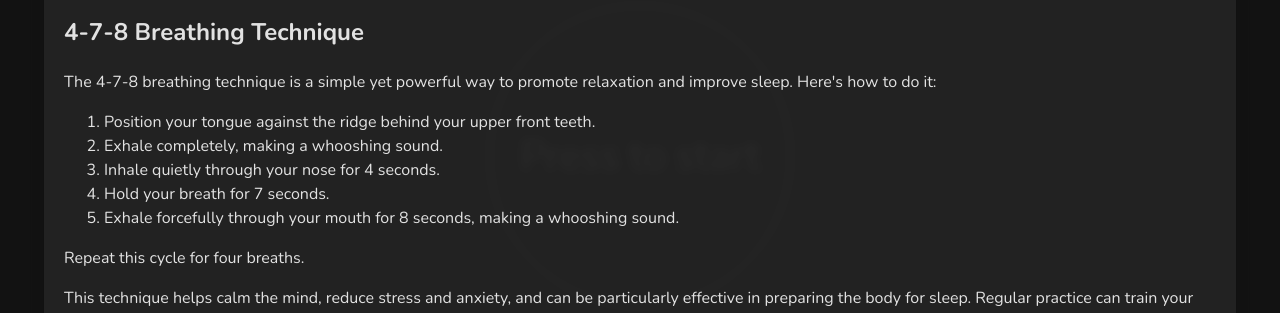
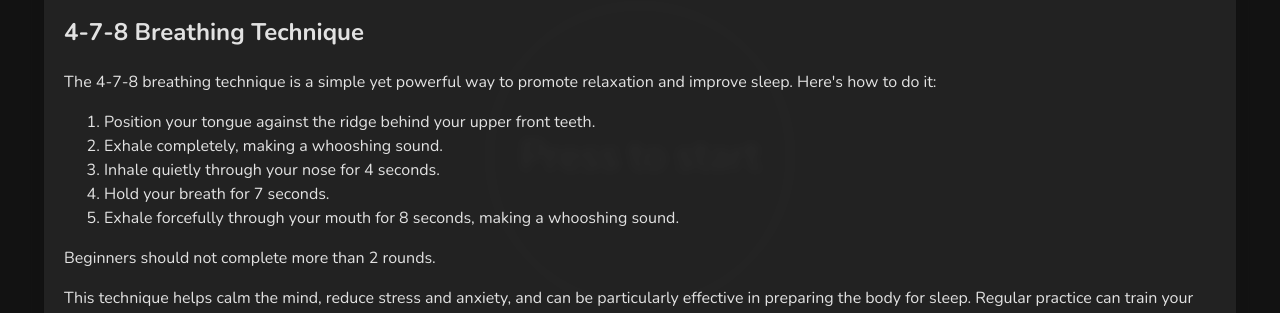
Before and after one commit to TimEngleSF/4-7-8-Breathing-Visualizer, a React (Vite) app: page / in a window 1280 px wide. Both pictures are taken after a click on the button "Learn the Technique". Shown: the part 213-526 px from the top of the page. Built offline with nearby package versions, Linux system fonts and the light colour scheme.

Commit message:
✍️Update instructions in modal

```diff
--- a/src/components/Modal.tsx
+++ b/src/components/Modal.tsx
@@ -32,7 +32,7 @@ const Modal: FC<ModalProps> = ({ isOpen, onClose }) => {
                             making a whooshing sound.
                         </li>
                     </ol>
-                    Repeat this cycle for four breaths.
+                    Beginners should not complete more than 2 rounds.
                 </div>
                 <p>
                     This technique helps calm the mind, reduce stress and
```
